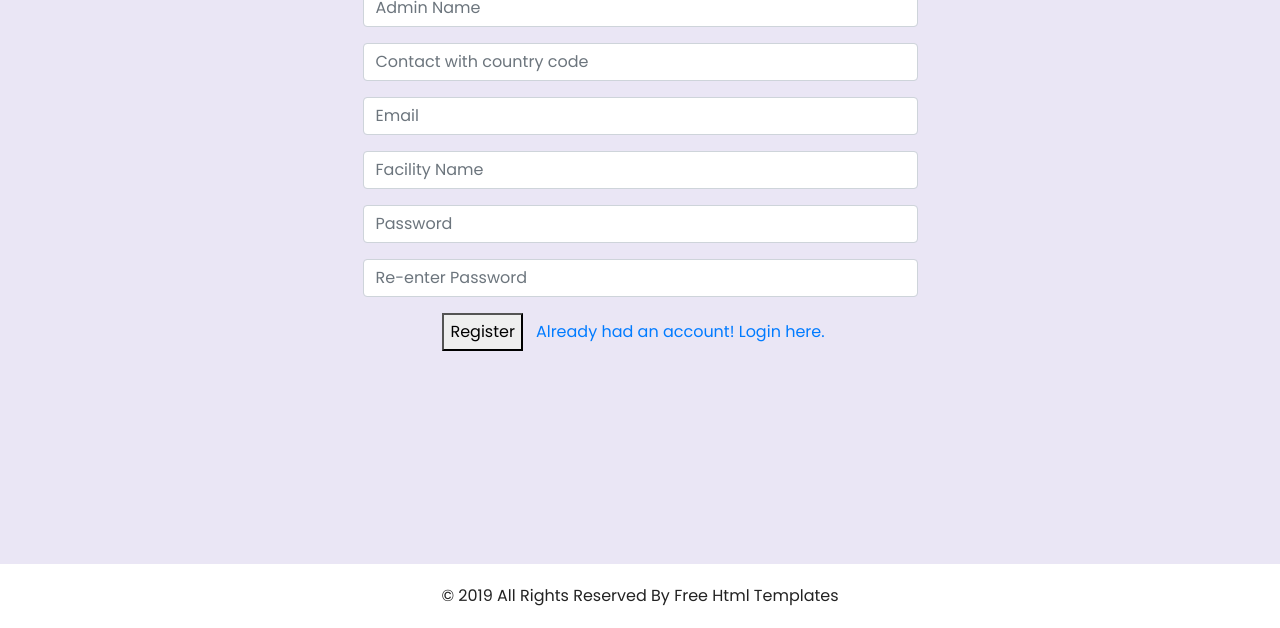
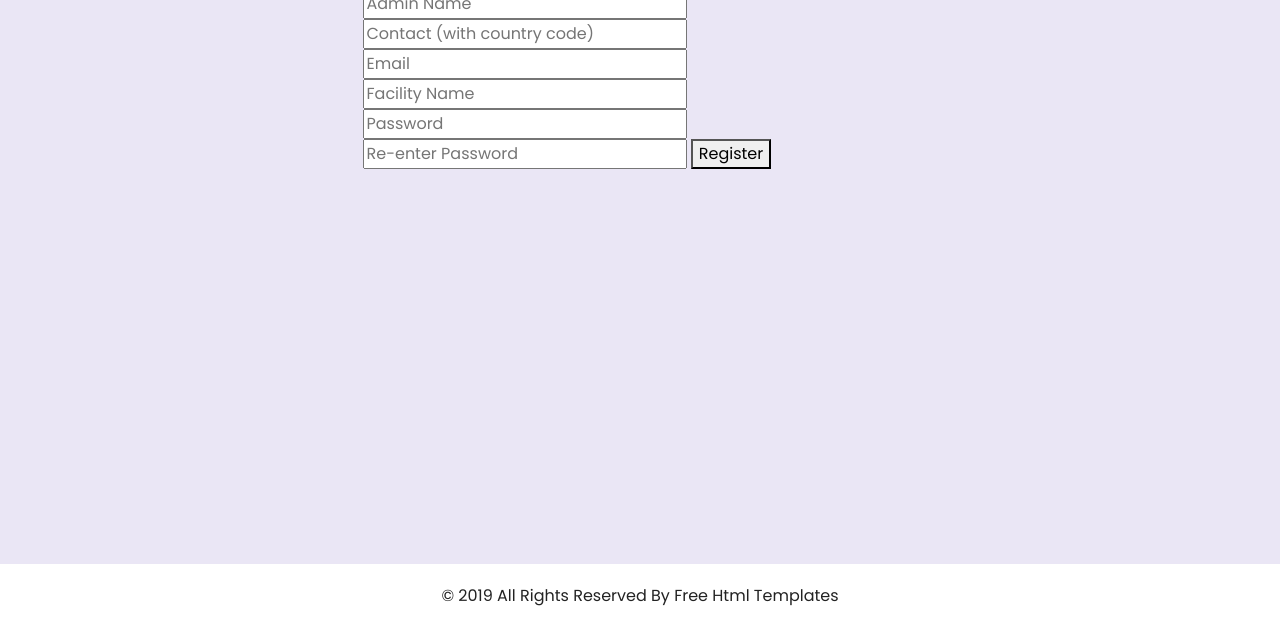
Before and after one commit to akash9550059637/ewaste-facility.github.io, a plain HTML site: page admin-register.html in a window 1280 px wide. Shown: the part 220-848 px from the top of the page. Drawn offline with nearby package versions, Linux system fonts and the light colour scheme.

Commit message:
all details updated

```diff
--- a/admin-register.html
+++ b/admin-register.html
@@ -73,30 +73,19 @@
           <div class="col-md-6 offset-md-3">
             <div class="register_container">
               <h2>Admin Registration</h2>
-              <form action="http://localhost:3001/admin/register" method="post">
-                <div class="form-group">
-                  <input type="text" class="form-control" placeholder="Admin Name" required="">
-                </div>
-                <div class="form-group">
-                  <input type="tel" class="form-control" placeholder="Contact with country code" required="">
-                </div>
-                <div class="form-group">
-                  <input type="email" class="form-control" placeholder="Email" required="">
-                </div>
-				<div class="form-group">
-                  <input type="text" class="form-control" placeholder="Facility Name" required="">
-                </div>
-                <div class="form-group">
-                  <input type="password" class="form-control" placeholder="Password" required="">
-                </div>
-                <div class="form-group">
-                  <input type="password" class="form-control" placeholder="Re-enter Password" required="">
-                </div>
-                <div class="d-flex justify-content-center">
-                  <button type="button">Register</button>
-				  <a href="admin-login.html" class="btn btn-link">Already had an account! Login here.</a>
-                </div>
-              </form>
+              <!-- admin-register.html -->
+
+<form action="http://localhost:3001/admin/register" method="post">
+    <input type="text" name="adminName" placeholder="Admin Name" required>
+    <input type="text" name="contact" placeholder="Contact (with country code)" required>
+    <input type="email" name="email" placeholder="Email" required>
+    <input type="text" name="facilityName" placeholder="Facility Name" required>
+    <input type="password" name="password" placeholder="Password" required>
+    <input type="password" name="repassword" placeholder="Re-enter Password" required>
+    <!-- Add more fields as needed -->
+    <button type="submit">Register</button>
+</form>
+
             </div>
           </div>
         </div>
```
